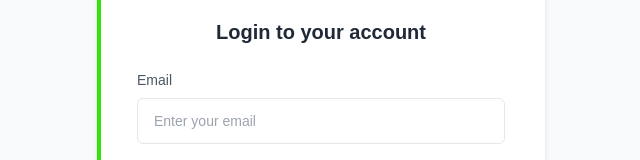
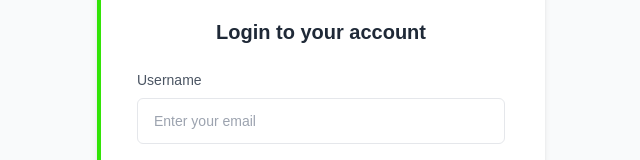
Before and after one commit to pawekz/SERV-IT-MANAGER, a React (Vite) app in the folder frontend/: page /login in a window 1280 px wide. Shown: the part 167-327 px from the top of the page, without its empty margins (319-959 px from the left). Built offline with nearby package versions, Linux system fonts and the light colour scheme.

Commit message:
Update login form to use username instead of email

```diff
--- a/frontend/src/pages/LoginPage/LoginPage.jsx
+++ b/frontend/src/pages/LoginPage/LoginPage.jsx
@@ -4,7 +4,7 @@ import { useNavigate } from "react-router-dom";
 const LoginPage = () => {
     const navigate = useNavigate();
     const [formData, setFormData] = useState({
-        email: '',
+        username: '',
         password: ''
     });
     const [error, setError] = useState('');
@@ -28,7 +28,7 @@ const LoginPage = () => {
         setLoading(true);
 
         // Basic validation
-        if (!formData.email || !formData.password) {
+        if (!formData.username || !formData.password) {
             setError('Email and password are required');
             setLoading(false);
             return;
@@ -41,7 +41,7 @@ const LoginPage = () => {
                     'Content-Type': 'application/json',
                 },
                 body: JSON.stringify({
-                    email: formData.email,
+                    identifier: formData.username,
                     password: formData.password,
                 }),
             });
@@ -104,15 +104,15 @@ const LoginPage = () => {
                     <form onSubmit={handleLogin}>
                         <div className="mb-5">
                             <label
-                                htmlFor="email"
+                                htmlFor="username"
                                 className="block mb-2 text-sm font-medium text-gray-600"
                             >
-                                Email
+                                Username
                             </label>
                             <input
-                                type="email"
-                                id="email"
-                                value={formData.email}
+                                type="text"
+                                id="username"
+                                value={formData.username}
                                 onChange={handleChange}
                                 className="w-full px-4 py-3 text-sm border border-gray-200 rounded-md focus:outline-none focus:border-[#33e407] focus:ring-1 focus:ring-[#33e407] transition-colors"
                                 placeholder="Enter your email"
```
